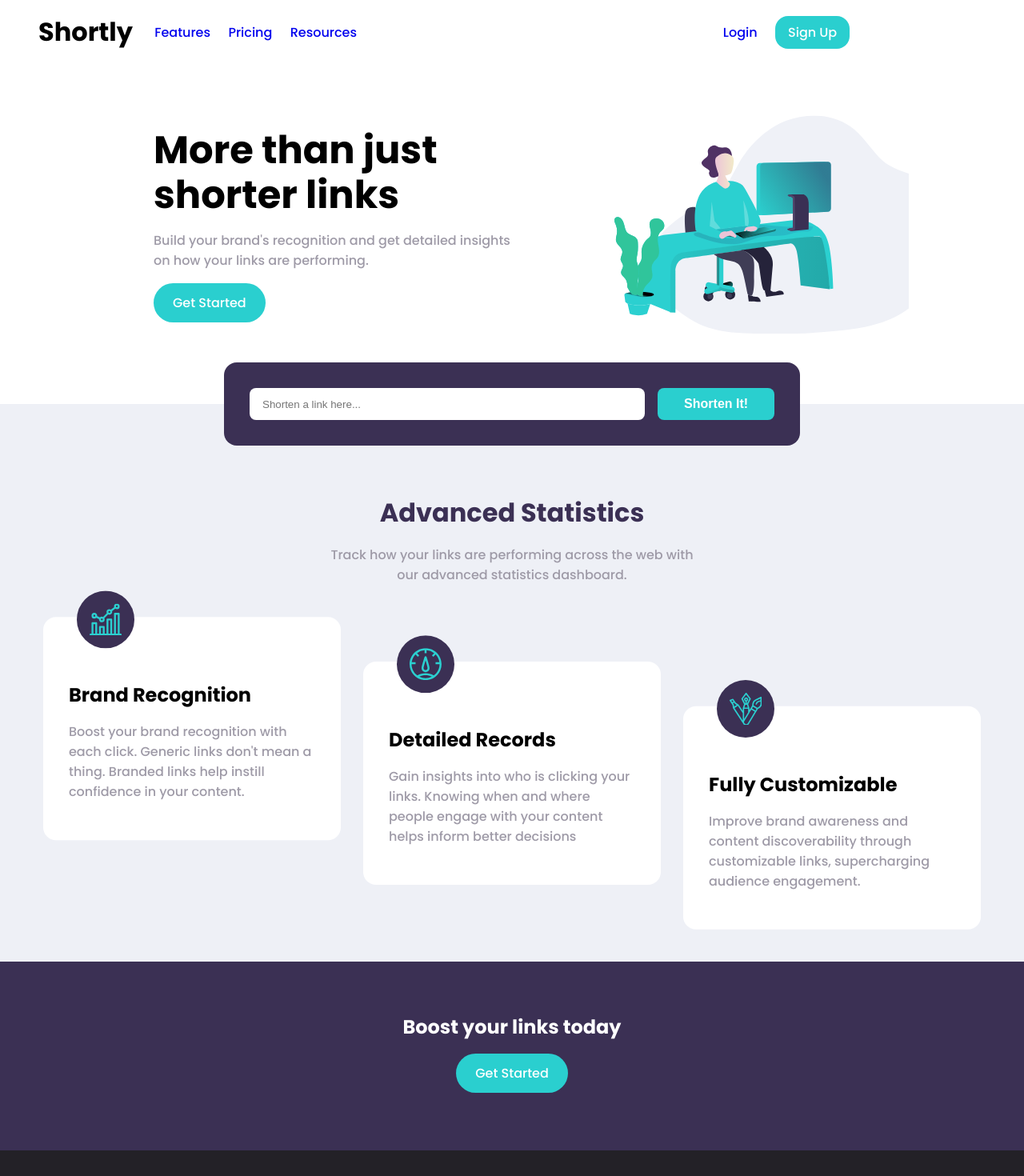
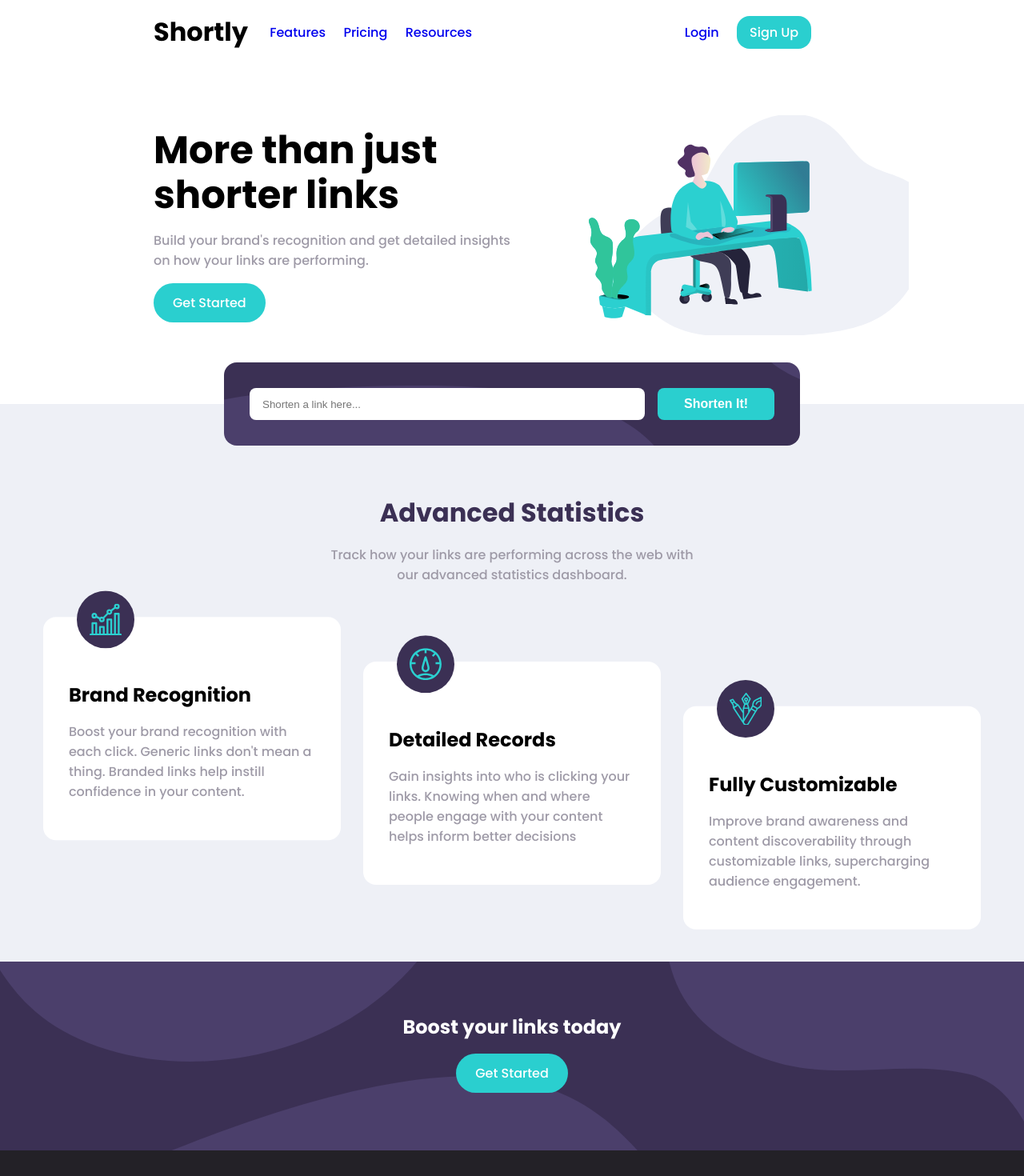
Before and after one commit to Erleh/url-shortener, a React (Vite) app in the folder front-end/: page / in a window 1280 px wide. Shown: the top 1470 px of the page at 80% size. Built offline with nearby package versions, Linux system fonts and the light colour scheme.

Commit message:
Adds responsive styling to buttons and links

```diff
--- a/front-end/src/App.css
+++ b/front-end/src/App.css
@@ -1,4 +1,5 @@
 :root {
+  --clr-prm-high-sel: hsl(180, 42%, 74%);
   --clr-prm-high: hsl(180, 66%, 49%);
   --clr-prm-dark: hsl(257, 27%, 26%);
 
@@ -19,11 +20,17 @@
 
 html {
   font-family: var(--ft-fam), sans-serif;
+  background-color: var(--clr-nt-600);
 }
 
 body {
   margin: 0;
   padding: 0;
+  background-color: white;
+}
+
+.dark-bg {
+  background-color: var(--clr-prm-dark);
 }
 
 nav.container {
@@ -238,6 +245,7 @@ nav .card {
 }
 
 .banner {
+  background-image: url("./images/bg-boost-mobile.svg");
   background-color: var(--clr-prm-dark);
   padding: 4rem 0;
   align-items: center;
@@ -249,6 +257,7 @@ nav .card {
 }
 
 #link-form {
+  background-image: url("./images/bg-shorten-desktop.svg");
   transform: translate(0, 50%);
   margin-top: -50px;
   max-width: 18rem;
@@ -269,6 +278,10 @@ nav .card {
   font-size: 1rem;
   height: 2.5rem;
   border-radius: .5rem;
+}
+
+#link-form button:hover {
+  background-color: var(--clr-prm-high-sel);
 }
 
 #link-form.card {
@@ -345,6 +358,22 @@ nav .card {
   height: 3rem;
 }
 
+.button:hover {
+  background-color: var(--clr-prm-high-sel);
+}
+
+#nav-links a:hover {
+  color: var(--clr-nt-100);
+}
+
+footer a {
+  color: var(--clr-nt-400);
+}
+
+footer a:hover {
+  color: var(--clr-prm-high);
+}
+
 @media screen and (min-width: 768px){
   /* change nav here */
   header, main {
@@ -353,6 +382,10 @@ nav .card {
 
   header {
     padding-right: 2rem;
+  }
+
+  nav.container {
+    max-width: 58rem;
   }
 
   nav ul {
@@ -390,12 +423,12 @@ nav .card {
     max-width: 60rem;
     flex-direction: row-reverse;
     justify-content: space-between;
-    gap: 1rem;
+    gap: 3rem;
     overflow: hidden;
   }
 
   .call-to img {
-    transform:scale(1.3);
+    transform:scale(1.5);
   }
 
   .call-to .content {
@@ -472,6 +505,11 @@ nav .card {
     font-size: 2rem;
   }
 
+  .banner {
+    max-width: 90rem;
+    background-image: url("./images/bg-boost-desktop.svg");
+  }
+
   /* change footer  */
   footer.container {
     flex-direction: row;
@@ -484,6 +522,7 @@ nav .card {
   }
 
   footer .socials {
+    flex-direction: column;
     padding-top: 0;
     margin-top: 0;
   }
@@ -492,6 +531,10 @@ nav .card {
     margin: 0 2rem;
     text-align: left;
   }
+}
 
-
+@media screen and (min-width:1000px) {
+  footer .socials {
+    flex-direction: row;
+  }
 }
--- a/front-end/src/App.jsx
+++ b/front-end/src/App.jsx
@@ -38,7 +38,7 @@ function App() {
     <section id="statistics">
       <Statistics screenWidth={screenWidth} minWidth={minWidth}/>
     </section>
-    <section>
+    <section className="dark-bg">
       <CallToBanner />
     </section>
     <PageFoot />
--- a/front-end/src/components/CallTo.jsx
+++ b/front-end/src/components/CallTo.jsx
@@ -7,7 +7,7 @@ export default function CallTo() {
             <div className="content">
                 <h1>More than just shorter links</h1>
                 <p>Build your brand's recognition and get detailed insights on how your links are performing.</p>
-                <a href="">Get Started</a>
+                <a className="button" href="">Get Started</a>
             </div>
         </div>
     )
--- a/front-end/src/components/CallToBanner.jsx
+++ b/front-end/src/components/CallToBanner.jsx
@@ -3,7 +3,7 @@ export default function CallToBanner() {
         <>
         <div className="container banner content">
             <h2>Boost your links today</h2>
-            <a href="">Get Started</a>
+            <a className="button" href="">Get Started</a>
         </div>
         </>
     )
--- a/front-end/src/components/Linker.jsx
+++ b/front-end/src/components/Linker.jsx
@@ -8,7 +8,7 @@ function Result({url, shortUrl, id}) {
             <p className="url">{url}</p>
             <hr/>
             <a href={shortUrl} className="shortened" target="_blank">{shortUrl}</a>
-            <button>Copy</button>
+            <button className="button">Copy</button>
         </li>
         </>
     );
@@ -65,7 +65,7 @@ export default function Linker() {
         <form id="link-form" className="container card">
             <label htmlFor="input" />
             <input onChange={ handleInput } type="text" id="input" name="link" placeholder="Shorten a link here..." />
-            <button onClick={ handleButton }>Shorten It!</button>
+            <button className="button" onClick={ handleButton }>Shorten It!</button>
         </form>
         <Results>
             {resList}
--- a/front-end/src/components/Nav.jsx
+++ b/front-end/src/components/Nav.jsx
@@ -68,7 +68,7 @@ function ClassicLinks() {
             </div>
             <div id="signup-links" className={"container"}>
                 <Link label="Login" link="./"/>
-                <Link label="Sign Up" link="./" classes="signup"/>
+                <Link label="Sign Up" link="./" classes="signup button"/>
             </div>
         </ul>
         </>
--- a/front-end/src/components/PageFoot.jsx
+++ b/front-end/src/components/PageFoot.jsx
@@ -7,7 +7,7 @@ function LinksList({category, listItems}) {
     let itemList = listItems.map(item => {
         return (
             <li key={`${category}-${item}`}>
-                {item}
+                <a href="">{item}</a>
             </li>
         );
     });
```
Also changed, not shown: front-end/src/images/illustration-working.svg.
